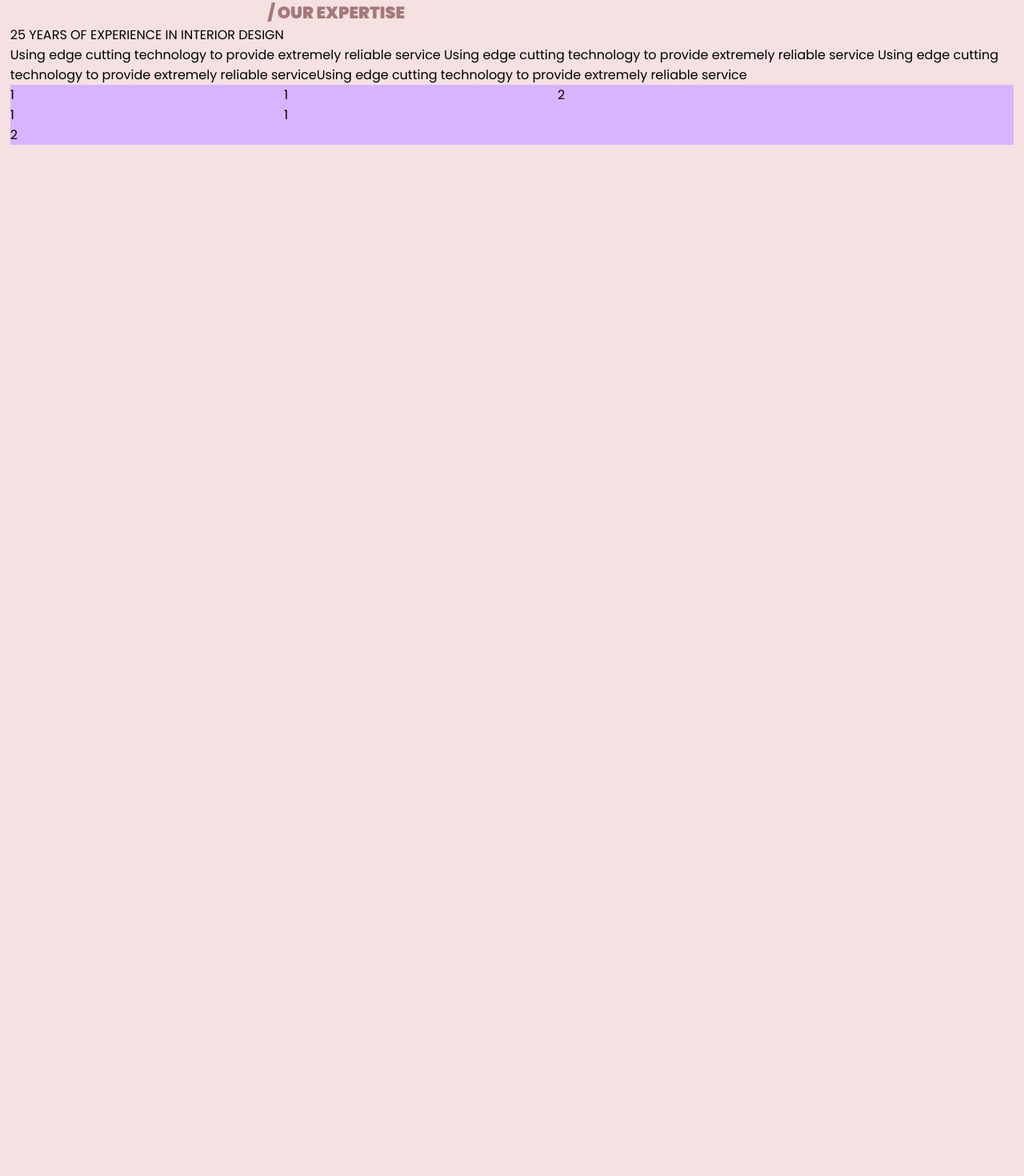
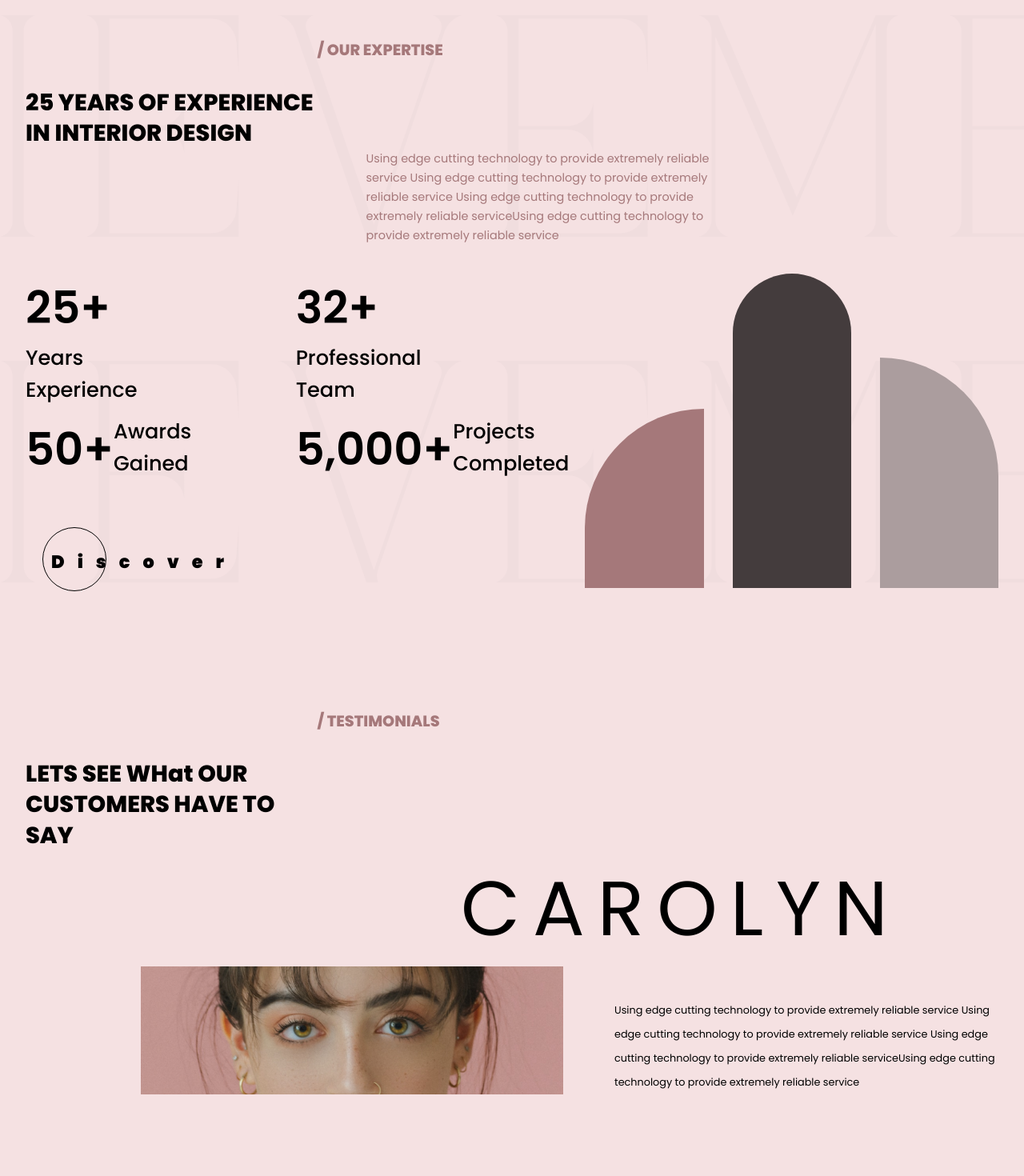
Before and after one commit to shaiknoorullah/Opuvlence-website, a Next.js app: page / in a window 1280 px wide. Shown: the top 1470 px of the page at 80% size. Before the commit the page ends 800 px from the top, so only its background shows below. Built offline with nearby package versions, Linux system fonts and the light colour scheme.

Commit message:
changes-      ourexpertise and testimonial completed,font families to be added      custom button made

```diff
--- a/components/ourExpertise.js
+++ b/components/ourExpertise.js
@@ -1,34 +1,103 @@
 import React from "react";
+import CustomButton from "./section/customButton";
+
+// number component
+
+const NumberText = ({ number, text, state }) => {
+  return (
+    <div className={`flex flex-${state} `}>
+      <div className="font-semibold text-[3.5rem]">{number}+</div>
+      <div className="w-[40%] text-[1.6rem] font-medium leading-[2.5rem] ">
+        {text}
+      </div>
+    </div>
+  );
+};
 
 const OurExpertise = () => {
   return (
-    <div className="w-full flex justify-center">
-      <div className="font-poppins w-[98%] z-50 flex flex-col">
-        <div className="w-[65%] justify-center font-extrabold text-[1.3rem] text-[#A5787A] flex">/ OUR EXPERTISE</div>
-        <div>25 YEARS OF EXPERIENCE IN INTERIOR DESIGN</div>
-        <div>
-          Using edge cutting technology to provide extremely reliable service
-          Using edge cutting technology to provide extremely reliable service
-          Using edge cutting technology to provide extremely reliable
-          serviceUsing edge cutting technology to provide extremely reliable
-          service
+    <div className="w-full flex  justify-center relative">
+      <div className="font-poppins w-[95%] z-50 flex flex-col py-12">
+        {/* our Expertise title */}
+        <div className="flex">
+          <div className="w-[30%]"></div>
+
+          <div className="font-[700] text-[1.2rem] text-[#A5787A] flex">
+            / OUR EXPERTISE
+          </div>
         </div>
-        <div className="w-full grid grid-cols-11">
-          <div class="col-span-6 bg-purple-200 w-full grid grid-rows-3">
-          <div class="row-span-2 bg-purple-300 grid grid-cols-2">
-          <div>1</div>
-          <div>1</div>
-          <div>1</div>
-          <div>1</div>
 
+        {/*25 years experience  */}
+        <div className="w-[30%] text-[1.8rem] leading-[2.4rem] font-[700] pt-8">
+          25 YEARS OF EXPERIENCE IN INTERIOR DESIGN
+        </div>
 
+        {/* Using edge cutting */}
+        <div className="flex w-full">
+          <div className="w-[35%]"></div>
+          <div className="text-[0.9rem] w-[30rem] text-[#A5787A] leading-[1.5rem]">
+            Using edge cutting technology to provide extremely reliable service
+            Using edge cutting technology to provide extremely reliable service
+            Using edge cutting technology to provide extremely reliable
+            serviceUsing edge cutting technology to provide extremely reliable
+            service
           </div>
-          <div class="row-span-1 bg-purple-300">2</div>
+        </div>
 
+        {/* grid */}
+        <div className="w-full grid grid-cols-11 pt-9">
+          <div class="col-span-6  w-full grid grid-rows-3">
+            <div class="row-span-2 grid grid-cols-2 gap-3">
+              <div>
+                <NumberText
+                  number={"25"}
+                  text={"Years Experience"}
+                  state={"col"}
+                />
+              </div>
+              <div>
+                <NumberText
+                  number={"32"}
+                  text={"Professional Team"}
+                  state={"col"}
+                />
+              </div>
+              <div>
+                <NumberText
+                  number={"50"}
+                  text={"Awards Gained"}
+                  state={"row"}
+                />
+              </div>
+              <div>
+                <NumberText
+                  number={"5,000"}
+                  text={"Projects Completed"}
+                  state={"row"}
+                />
+              </div>
+            </div>
+            <div class="row-span-1 flex  items-end ">
+              <div className="ml-8 pb-4">
+                {" "}
+                <CustomButton text={"Discover"} color={"black"} />
+              </div>
+            </div>
+          </div>
+          <div class="col-span-5 items-end  pl-9 gap-9 grid grid-cols-3">
+            <div className="bg-[#A5787A] rounded-tl-full  w-full h-[14rem]"></div>
+            <div className="bg-[#443C3D] rounded-t-full w-full h-full"></div>
+            <div className="bg-[#AB9D9E] rounded-tr-full w-full h-[18rem]"></div>
+          </div>
+        </div>
+      </div>
 
-          </div>
-          <div class="col-span-5 bg-purple-300">2</div>
-        </div>
+      {/* background text */}
+      <div className="absolute golden top-[-5rem] text-[20rem] opacity-70 text-[#DFCECF4D]">
+        ACHIEVEMENTS
+      </div>
+      <div className="absolute golden bottom-[-5rem] text-[20rem] opacity-70 text-[#DFCECF4D]">
+        ACHIEVEMENTS
       </div>
     </div>
   );
--- /dev/null
+++ b/components/section/customButton.js
@@ -0,0 +1,14 @@
+import React from 'react'
+
+const CustomButton = ({text,color}) => {
+  return (
+<div className='relative'>
+<div className='font-black text-[1.4rem] spacing tracking-[1rem]'>{text}</div>
+<div className="circle absolute bottom-[-20px] left-[-11px] "></div>
+
+</div>
+
+    )
+}
+
+export default CustomButton
--- /dev/null
+++ b/components/testimonials.js
@@ -0,0 +1,79 @@
+import React from "react";
+import CustomButton from "./section/customButton";
+
+const TestimonialCard = ({ text, description, image }) => {};
+
+const Testimonials = () => {
+  const cards = [
+    {
+      title: "CAROLYN",
+      img: "/testimonial.png",
+      description:
+        "Using edge cutting technology to provide extremely reliable service Using edge cutting technology to provide extremely reliable service Using edge cutting technology to provide extremely reliable serviceUsing edge cutting technology to provide extremely reliable service",
+    },
+    {
+      title: "CAROLYN",
+      img: "/testimonial.png",
+      description:
+        "Using edge cutting technology to provide extremely reliable service Using edge cutting technology to provide extremely reliable service Using edge cutting technology to provide extremely reliable serviceUsing edge cutting technology to provide extremely reliable service",
+    },
+    {
+      title: "CAROLYN",
+      img: "/testimonial.png",
+      description:
+        "Using edge cutting technology to provide extremely reliable service Using edge cutting technology to provide extremely reliable service Using edge cutting technology to provide extremely reliable serviceUsing edge cutting technology to provide extremely reliable service",
+    },
+  ];
+
+  return (
+    <div className="w-full flex mt-14  justify-center relative">
+      <div className="font-poppins w-[95%] z-50 flex flex-col py-12">
+        {/* testimonials title */}
+        <div className="flex">
+          <div className="w-[30%]"></div>
+
+          <div className="font-[700] text-[1.2rem] text-[#A5787A] flex">
+            / TESTIMONIALS
+          </div>
+        </div>
+        {/* Lets see what our */}
+        <div className="w-[30%] text-[1.8rem] leading-[2.4rem] font-[700] pt-8">
+          LETS SEE WHat OUR CUSTOMERS HAVE TO SAY
+        </div>
+
+        {/* cards */}
+        <div className="pl-[9rem] flex gap-[4rem]">
+          {cards.map((data, index) => {
+            return (
+              <div key={index} className="flex flex-col min-w-[68rem]">
+                <div className="text-[6rem] w-full pl-[25rem] tracking-[1rem]">
+                  {data.title}
+                </div>
+                <div className="flex gap-[4rem]">
+                  <img className="min-w-[33rem] h-[10rem]" src={data.img} />
+                  <div className="min-w-[18rem] text-[0.8rem] leading-[30px] self-end">
+                    {data.description}
+                  </div>
+                </div>
+              </div>
+            );
+          })}
+        </div>
+        <div className="w-full mt-[10rem] flex justify-between">
+          <div className=" pl-8">
+            <CustomButton text={"DISCOVER"} color={"black"} />
+          </div>
+          <div className="flex gap-[3rem]">
+            <div>
+                PREV
+
+            </div>
+            <div>NEXT</div>
+          </div>
+        </div>
+      </div>
+    </div>
+  );
+};
+
+export default Testimonials;
--- a/pages/index.js
+++ b/pages/index.js
@@ -6,6 +6,7 @@ import styles from "../styles/Home.module.css"
 import { useEffect, useRef } from "react"
 import { gsap } from "gsap"
 import OurExpertise from "../components/ourExpertise"
+import Testimonials from "../components/testimonials"
 
 export default function Home() {
 	// const mainRef = useRef(null)
@@ -33,7 +34,7 @@ export default function Home() {
 	// }, [])
 
 	return (
-		<div className="bg-[#F5E1E2]">
+		<div>
 			<Head>
 				<title>Create Next App</title>
 				<meta
@@ -47,6 +48,7 @@ export default function Home() {
 			</Head>
 
 			<OurExpertise />
+			<Testimonials />
 
 			{/* <main
 				ref={mainRef}
--- a/styles/globals.css
+++ b/styles/globals.css
@@ -7,6 +7,7 @@ html,
 body {
 	padding: 0;
 	background-color:#F5E1E2;
+	overflow-x: hidden;
 	margin: 0;
 	font-family: -apple-system, BlinkMacSystemFont, Segoe UI,
 		Roboto, Oxygen, Ubuntu, Cantarell, Fira Sans, Droid Sans,
@@ -42,3 +43,11 @@ a {
 .poppins{
 	font-family: Poppins;
 }
+
+.circle {
+    width: 5rem;
+    height: 5rem;
+    border: 1px solid black;
+    background-color: transparent;
+    border-radius: 50%;
+  }
```
Also changed, not shown: public/testimonial.png (renamed from public/rectangle-233@2x.png).
